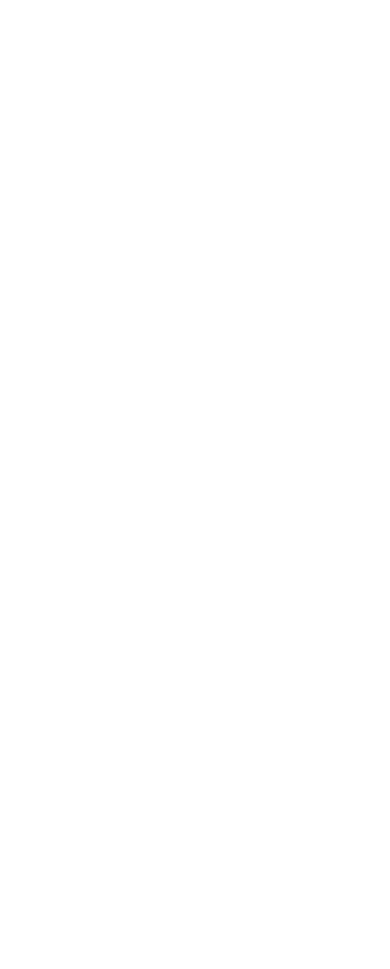
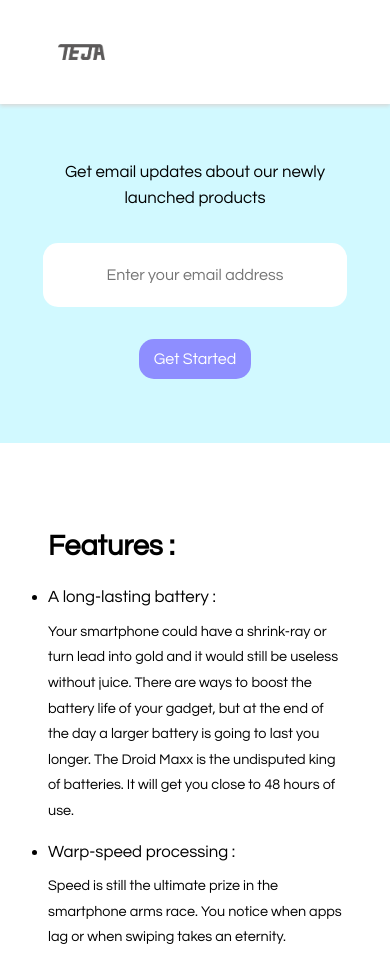
Before and after one commit to imsatyasaiteja/Products_page, a plain HTML site: page index.html in a window 390 px wide. Shown: the top 969 px of the page. Before the commit the page ends 844 px from the top, so only its background shows below. Drawn offline with Linux system fonts and the light colour scheme.

Commit message:
Second commit, a minor change

```diff
--- a/styles.css
+++ b/styles.css
@@ -82,7 +82,7 @@ label {
     display: block;
     width: auto;
     height: 2rem;
-    font-size: 1.5rem;
+    font-size: 1.3rem;
     padding: 0.25rem auto;
     margin: 2rem;
     text-align: center;
@@ -146,13 +146,13 @@ h2 {
 }
 
 p {
-    padding: 0 0 1rem 0;
+    padding: 0.5rem 0 1rem 0;
 }
 
 p, h4,
 li {
-    font-size: 1.1rem;
-    line-height: 2rem;
+    font-size: 1.05rem;
+    line-height: 1.6rem;
     margin: auto;
 }
 
@@ -232,7 +232,7 @@ h4
         display: block;
         width: auto;
         height: auto;
-        font-size: 1rem;
+        font-size: 1.05rem;
         padding: 0.25rem auto;
         margin: 2rem;
         text-align: center;
@@ -281,8 +281,8 @@ h4
 
     p,h4
     {
-        font-size: 2.7vw;
-        line-height: 3vh;
+        font-size: 0.9rem;
+        line-height: 1.6rem;
         margin: auto;
     }
 
@@ -294,7 +294,7 @@ h4
 }
 
 
-@media (max-width: 400px) {
+@media (max-width: 300px) {
     html {
         display: none;
     }
```
